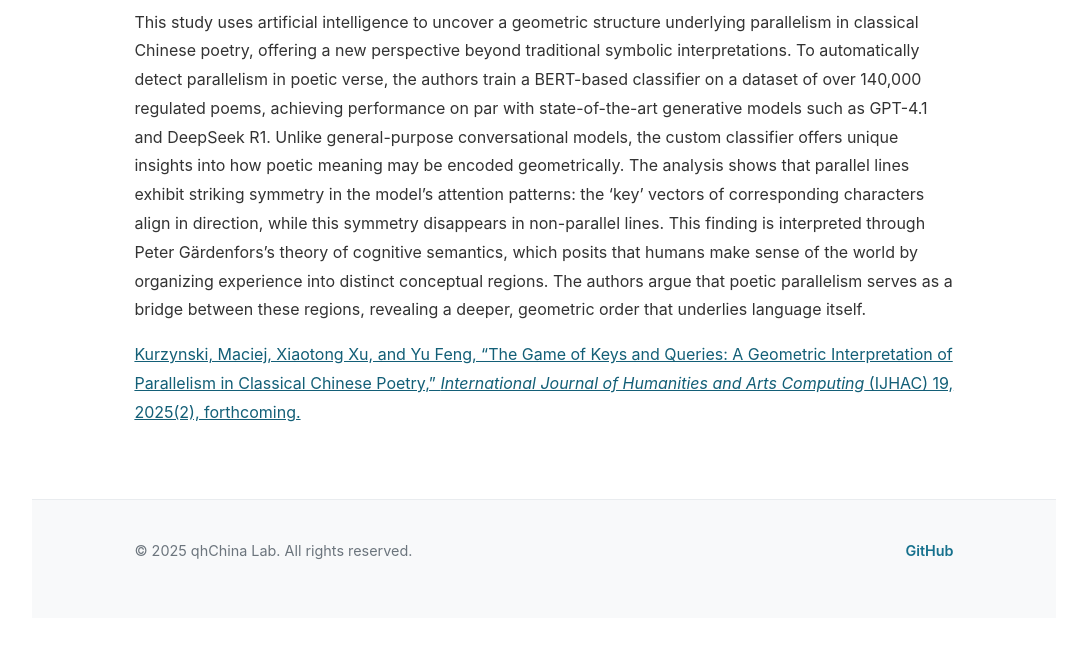
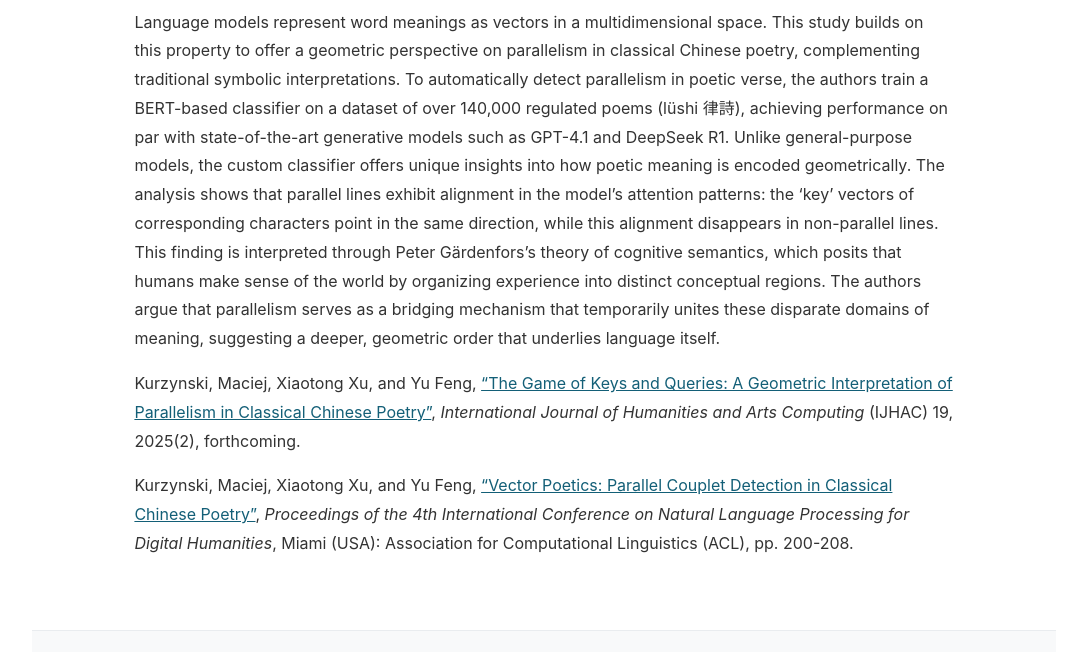
Before and after one commit to mcjkurz/qhchina, a Jekyll site: the page built from docs/projects/parallelism-geometry/index.md, in a window 1280 px wide and 900 px high, scrolled down 868 px, cut to the strip 248-900 px from the top of the window. Shown: the whole strip, without its empty margins (96-1183 px from the left). Built offline with Jekyll 4.4.1, drawn with Linux system fonts in a browser that asks for light colours; our own code applies the rules of GitHub Pages for plain Markdown files; before the commit the page ends 1734 px from its top, so only the background shows below that.

Commit message:
Added geometry of parallelism

```diff
--- a/docs/projects/parallelism-geometry/index.md
+++ b/docs/projects/parallelism-geometry/index.md
@@ -10,6 +10,8 @@ permalink: /projects/parallelism-geometry/
 
 <img src="main.png" alt="Geometry of Parallelism" style="max-width: 100%; height: auto; margin: 2rem auto; display: block;">
 
-This study uses artificial intelligence to uncover a geometric structure underlying parallelism in classical Chinese poetry, offering a new perspective beyond traditional symbolic interpretations. To automatically detect parallelism in poetic verse, the authors train a BERT-based classifier on a dataset of over 140,000 regulated poems, achieving performance on par with state-of-the-art generative models such as GPT-4.1 and DeepSeek R1. Unlike general-purpose conversational models, the custom classifier offers unique insights into how poetic meaning may be encoded geometrically. The analysis shows that parallel lines exhibit striking symmetry in the model’s attention patterns: the ‘key’ vectors of corresponding characters align in direction, while this symmetry disappears in non-parallel lines. This finding is interpreted through Peter Gärdenfors’s theory of cognitive semantics, which posits that humans make sense of the world by organizing experience into distinct conceptual regions. The authors argue that poetic parallelism serves as a bridge between these regions, revealing a deeper, geometric order that underlies language itself.
+Language models represent word meanings as vectors in a multidimensional space. This study builds on this property to offer a geometric perspective on parallelism in classical Chinese poetry, complementing traditional symbolic interpretations. To automatically detect parallelism in poetic verse, the authors train a BERT-based classifier on a dataset of over 140,000 regulated poems (lüshi 律詩), achieving performance on par with state-of-the-art generative models such as GPT-4.1 and DeepSeek R1. Unlike general-purpose models, the custom classifier offers unique insights into how poetic meaning is encoded geometrically. The analysis shows that parallel lines exhibit alignment in the model’s attention patterns: the ‘key’ vectors of corresponding characters point in the same direction, while this alignment disappears in non-parallel lines. This finding is interpreted through Peter Gärdenfors’s theory of cognitive semantics, which posits that humans make sense of the world by organizing experience into distinct conceptual regions. The authors argue that parallelism serves as a bridging mechanism that temporarily unites these disparate domains of meaning, suggesting a deeper, geometric order that underlies language itself.
 
-[Kurzynski, Maciej, Xiaotong Xu, and Yu Feng, "The Game of Keys and Queries: A Geometric Interpretation of Parallelism in Classical Chinese Poetry," *International Journal of Humanities and Arts Computing* (IJHAC) 19, 2025(2), forthcoming.](#)
+Kurzynski, Maciej, Xiaotong Xu, and Yu Feng, ["The Game of Keys and Queries: A Geometric Interpretation of Parallelism in Classical Chinese Poetry"](#), *International Journal of Humanities and Arts Computing* (IJHAC) 19, 2025(2), forthcoming.
+
+Kurzynski, Maciej, Xiaotong Xu, and Yu Feng, [“Vector Poetics: Parallel Couplet Detection in Classical Chinese Poetry”](https://aclanthology.org/2024.nlp4dh-1.19/), *Proceedings of the 4th International Conference on Natural Language Processing for Digital Humanities*, Miami (USA): Association for Computational Linguistics (ACL), pp. 200-208.
```
